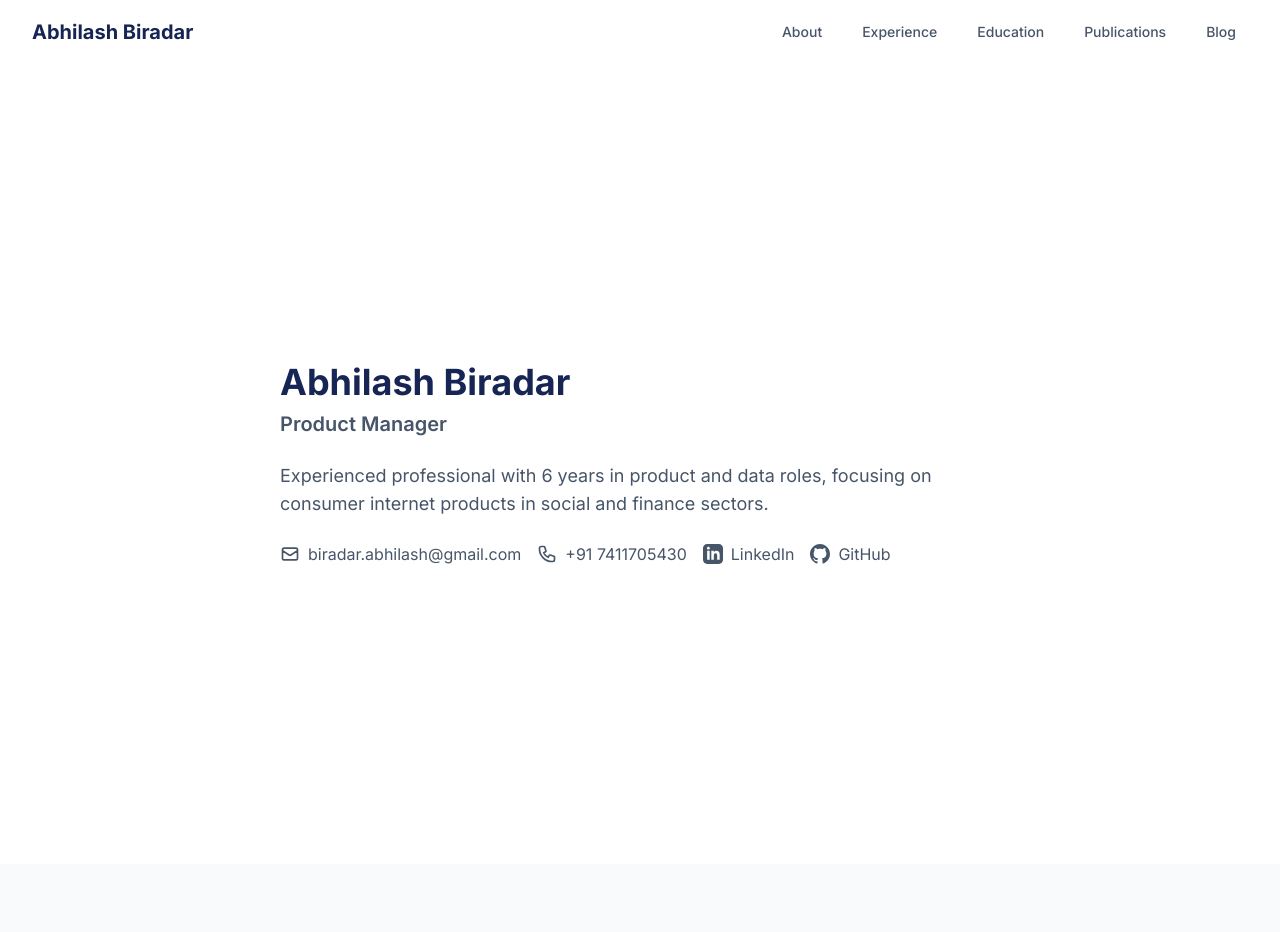
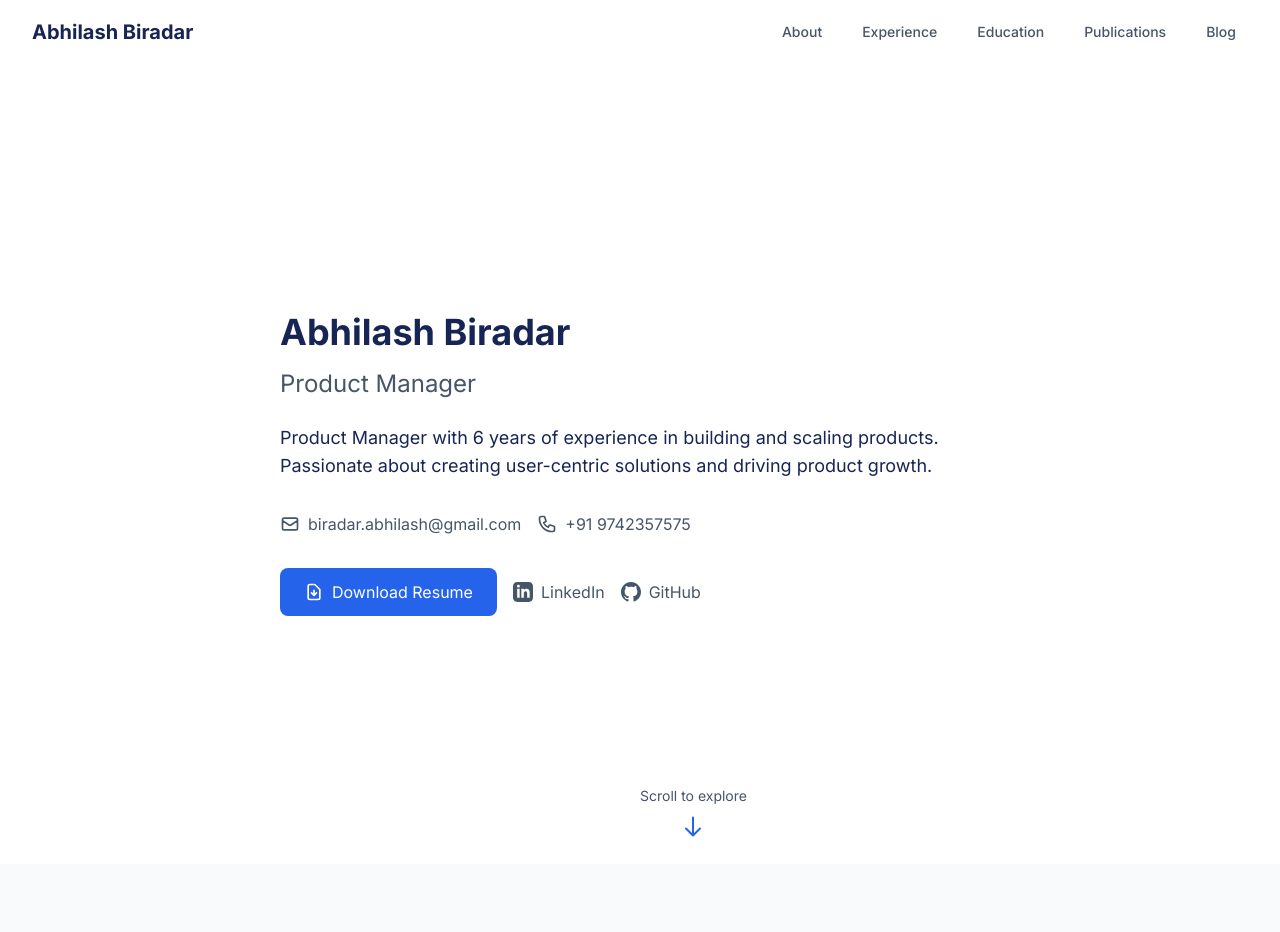
Before and after one commit to Wrecklash/Portfolio, a Next.js app: page / in a window 1280 px wide. Shown: the top 932 px of the page. Built offline with nearby package versions, Linux system fonts and the light colour scheme.

Commit message:
Add scroll indicator, resume download button, and resume PDF

```diff
--- /dev/null
+++ b/src/components/ScrollIndicator.tsx
@@ -0,0 +1,46 @@
+'use client';
+
+import { motion } from 'framer-motion';
+
+/**
+ * Animated scroll indicator component
+ * Shows a bouncing arrow to indicate scrollable content
+ */
+const ScrollIndicator = (): JSX.Element => {
+  return (
+    <motion.div
+      className="absolute bottom-8 left-1/2 -translate-x-1/2"
+      initial={{ opacity: 0, y: -10 }}
+      animate={{ opacity: 1, y: 0 }}
+      transition={{ duration: 0.5, delay: 1 }}
+    >
+      <motion.div
+        animate={{ y: [0, 10, 0] }}
+        transition={{
+          duration: 1.5,
+          repeat: Infinity,
+          repeatType: "reverse",
+          ease: "easeInOut"
+        }}
+        className="flex flex-col items-center gap-2"
+      >
+        <span className="text-sm text-[rgb(var(--secondary))]">Scroll to explore</span>
+        <svg
+          className="w-6 h-6 text-[rgb(var(--accent))]"
+          fill="none"
+          stroke="currentColor"
+          viewBox="0 0 24 24"
+        >
+          <path
+            strokeLinecap="round"
+            strokeLinejoin="round"
+            strokeWidth={2}
+            d="M19 14l-7 7m0 0l-7-7m7 7V3"
+          />
+        </svg>
+      </motion.div>
+    </motion.div>
+  );
+};
+
+export default ScrollIndicator;
--- a/src/components/sections/Hero.tsx
+++ b/src/components/sections/Hero.tsx
@@ -3,6 +3,7 @@
 import React from 'react';
 import Link from 'next/link';
 import { motion } from 'framer-motion';
+import ScrollIndicator from '../ScrollIndicator';
 
 /**
  * Contact link interface
@@ -64,55 +65,108 @@
  */
 const Hero = () => {
   return (
-    <section className="section min-h-screen flex items-center bg-[rgb(var(--bg-main))]">
+    <section className="section relative min-h-screen flex items-center">
       <div className="container">
-        <div className="space-y-6">
         <motion.div
           initial={{ opacity: 0, y: 20 }}
           animate={{ opacity: 1, y: 0 }}
           transition={{ duration: 0.5 }}
-            className="space-y-2"
+          className="max-w-3xl"
         >
-            <h1 className="heading-1">
+          <motion.h1
+            initial={{ opacity: 0 }}
+            animate={{ opacity: 1 }}
+            transition={{ duration: 0.5, delay: 0.2 }}
+            className="text-4xl font-bold mb-4"
+          >
             Abhilash Biradar
-            </h1>
-            <p className="heading-3 text-[rgb(var(--secondary))]">
+          </motion.h1>
+          <motion.h2
+            initial={{ opacity: 0 }}
+            animate={{ opacity: 1 }}
+            transition={{ duration: 0.5, delay: 0.3 }}
+            className="text-2xl text-[rgb(var(--secondary))] mb-6"
+          >
             Product Manager
-            </p>
-          </motion.div>
-
+          </motion.h2>
           <motion.p
-            className="body-large max-w-2xl"
-            initial={{ opacity: 0, y: 20 }}
-            animate={{ opacity: 1, y: 0 }}
-            transition={{ duration: 0.5, delay: 0.1 }}
+            initial={{ opacity: 0 }}
+            animate={{ opacity: 1 }}
+            transition={{ duration: 0.5, delay: 0.4 }}
+            className="text-lg mb-8"
           >
-            Experienced professional with 6 years in product and data roles, focusing on consumer internet products in social and finance sectors.
+            Product Manager with 6 years of experience in building and scaling products.
+            Passionate about creating user-centric solutions and driving product growth.
           </motion.p>
 
           <motion.div
+            initial={{ opacity: 0 }}
+            animate={{ opacity: 1 }}
+            transition={{ duration: 0.5, delay: 0.5 }}
+            className="flex flex-wrap gap-4 mb-8"
+          >
+            <Link
+              href="mailto:biradar.abhilash@gmail.com"
+              className="flex items-center gap-2 text-[rgb(var(--secondary))] hover:text-[rgb(var(--accent))] transition-colors"
+            >
+              <svg className="w-5 h-5" fill="none" viewBox="0 0 24 24" stroke="currentColor">
+                <path strokeLinecap="round" strokeLinejoin="round" strokeWidth={2} d="M3 8l7.89 5.26a2 2 0 002.22 0L21 8M5 19h14a2 2 0 002-2V7a2 2 0 00-2-2H5a2 2 0 00-2 2v10a2 2 0 002 2z" />
+              </svg>
+              biradar.abhilash@gmail.com
+            </Link>
+            <Link
+              href="tel:+919742357575"
+              className="flex items-center gap-2 text-[rgb(var(--secondary))] hover:text-[rgb(var(--accent))] transition-colors"
+            >
+              <svg className="w-5 h-5" fill="none" viewBox="0 0 24 24" stroke="currentColor">
+                <path strokeLinecap="round" strokeLinejoin="round" strokeWidth={2} d="M3 5a2 2 0 012-2h3.28a1 1 0 01.948.684l1.498 4.493a1 1 0 01-.502 1.21l-2.257 1.13a11.042 11.042 0 005.516 5.516l1.13-2.257a1 1 0 011.21-.502l4.493 1.498a1 1 0 01.684.949V19a2 2 0 01-2 2h-1C9.716 21 3 14.284 3 6V5z" />
+              </svg>
+              +91 9742357575
+            </Link>
+          </motion.div>
+
+          <motion.div
+            initial={{ opacity: 0 }}
+            animate={{ opacity: 1 }}
+            transition={{ duration: 0.5, delay: 0.6 }}
             className="flex flex-wrap gap-4"
-            initial={{ opacity: 0, y: 20 }}
-            animate={{ opacity: 1, y: 0 }}
-            transition={{ duration: 0.5, delay: 0.2 }}
           >
-            {contactLinks.map((link, index) => (
             <Link
-                key={index}
-                href={link.href}
-                className="contact-link"
-                {...(link.isExternal && {
-                  target: "_blank",
-                  rel: "noopener noreferrer"
-                })}
+              href="/resume.pdf"
+              download
+              className="inline-flex items-center gap-2 px-6 py-3 bg-[rgb(var(--accent))] text-white rounded-lg hover:bg-[rgb(var(--accent))] hover:opacity-90 transition-opacity"
             >
-                {link.icon}
-                <span>{link.label}</span>
+              <svg className="w-5 h-5" fill="none" viewBox="0 0 24 24" stroke="currentColor">
+                <path strokeLinecap="round" strokeLinejoin="round" strokeWidth={2} d="M12 10v6m0 0l-3-3m3 3l3-3m2 8H7a2 2 0 01-2-2V5a2 2 0 012-2h5.586a1 1 0 01.707.293l5.414 5.414a1 1 0 01.293.707V19a2 2 0 01-2 2z" />
+              </svg>
+              Download Resume
             </Link>
-            ))}
+            <Link
+              href="https://www.linkedin.com/in/abhilash-biradar"
+              target="_blank"
+              rel="noopener noreferrer"
+              className="flex items-center gap-2 text-[rgb(var(--secondary))] hover:text-[rgb(var(--accent))] transition-colors"
+            >
+              <svg className="w-5 h-5" fill="currentColor" viewBox="0 0 24 24">
+                <path d="M19 0h-14c-2.761 0-5 2.239-5 5v14c0 2.761 2.239 5 5 5h14c2.762 0 5-2.239 5-5v-14c0-2.761-2.238-5-5-5zm-11 19h-3v-11h3v11zm-1.5-12.268c-.966 0-1.75-.79-1.75-1.764s.784-1.764 1.75-1.764 1.75.79 1.75 1.764-.783 1.764-1.75 1.764zm13.5 12.268h-3v-5.604c0-3.368-4-3.113-4 0v5.604h-3v-11h3v1.765c1.396-2.586 7-2.777 7 2.476v6.759z"/>
+              </svg>
+              LinkedIn
+            </Link>
+            <Link
+              href="https://github.com/Wrecklash"
+              target="_blank"
+              rel="noopener noreferrer"
+              className="flex items-center gap-2 text-[rgb(var(--secondary))] hover:text-[rgb(var(--accent))] transition-colors"
+            >
+              <svg className="w-5 h-5" fill="currentColor" viewBox="0 0 24 24">
+                <path d="M12 0c-6.626 0-12 5.373-12 12 0 5.302 3.438 9.8 8.207 11.387.599.111.793-.261.793-.577v-2.234c-3.338.726-4.033-1.416-4.033-1.416-.546-1.387-1.333-1.756-1.333-1.756-1.089-.745.083-.729.083-.729 1.205.084 1.839 1.237 1.839 1.237 1.07 1.834 2.807 1.304 3.492.997.107-.775.418-1.305.762-1.604-2.665-.305-5.467-1.334-5.467-5.931 0-1.311.469-2.381 1.236-3.221-.124-.303-.535-1.524.117-3.176 0 0 1.008-.322 3.301 1.23.957-.266 1.983-.399 3.003-.404 1.02.005 2.047.138 3.006.404 2.291-1.552 3.297-1.23 3.297-1.23.653 1.653.242 2.874.118 3.176.77.84 1.235 1.911 1.235 3.221 0 4.609-2.807 5.624-5.479 5.921.43.372.823 1.102.823 2.222v3.293c0 .319.192.694.801.576 4.765-1.589 8.199-6.086 8.199-11.386 0-6.627-5.373-12-12-12z"/>
+              </svg>
+              GitHub
+            </Link>
+          </motion.div>
         </motion.div>
       </div>
-      </div>
+      <ScrollIndicator />
     </section>
   );
 };
```
Also changed, not shown: 1 other file (tests, documents, lock files or other folders). Lines whose indentation alone changed are shown as unchanged.
